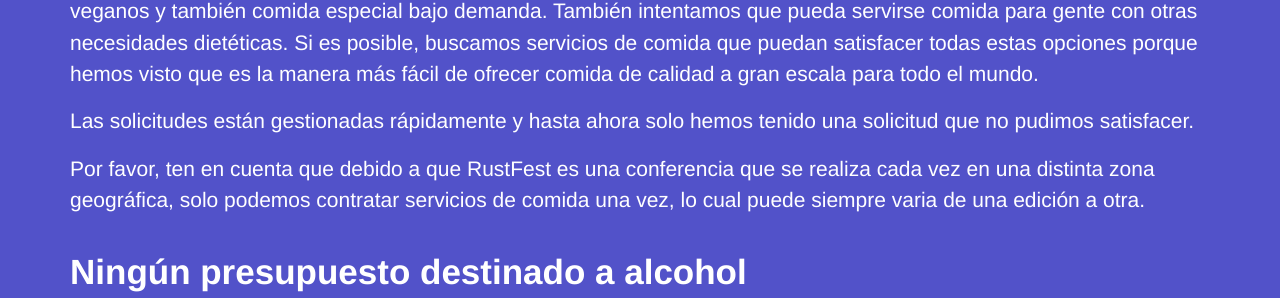
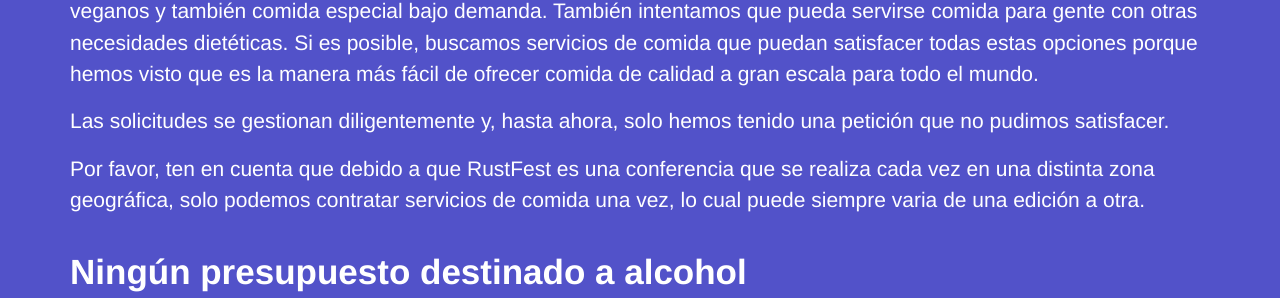
Before and after one commit to RustFestEU/barcelona.rustfest.eu, a Jekyll site: the page built from diversity.es.md, in a window 1280 px wide and 900 px high, scrolled down 1206 px. Shown: the part 151-449 px from the top of the window. Built offline with Jekyll 4.4.1, drawn with Linux system fonts in a browser that asks for light colours; nearby versions of some CDN libraries.

Commit message:
Update diversity.es.md
Co-Authored-By: Roberto Huertas <roberto.huertas@outlook.com>

```diff
--- a/diversity.es.md
+++ b/diversity.es.md
@@ -31,7 +31,7 @@
 
 Siempre aseguramos que los servicios de comida escogidos puedan servir comida apropiada para vegetarianos y veganos y también comida especial bajo demanda. También intentamos que pueda servirse comida para gente con otras necesidades dietéticas. Si es posible, buscamos servicios de comida que puedan satisfacer todas estas opciones porque hemos visto que es la manera más fácil de ofrecer comida de calidad a gran escala para todo el mundo.
 
-Las solicitudes están gestionadas rápidamente y hasta ahora solo hemos tenido una solicitud que no pudimos satisfacer.
+Las solicitudes se gestionan diligentemente y, hasta ahora, solo hemos tenido una petición que no pudimos satisfacer.
 
 Por favor, ten en cuenta que debido a que RustFest es una conferencia que se realiza cada vez en una distinta zona geográfica, solo podemos contratar servicios de comida una vez, lo cual puede siempre varia de una edición a otra.
 
```
